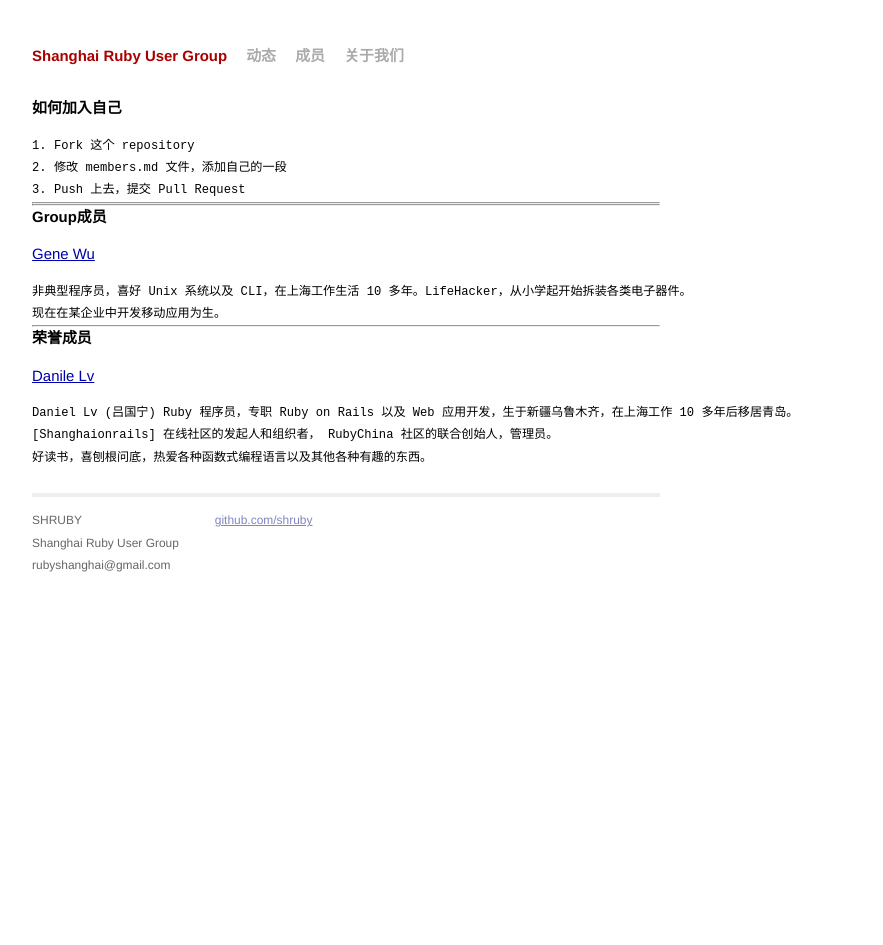
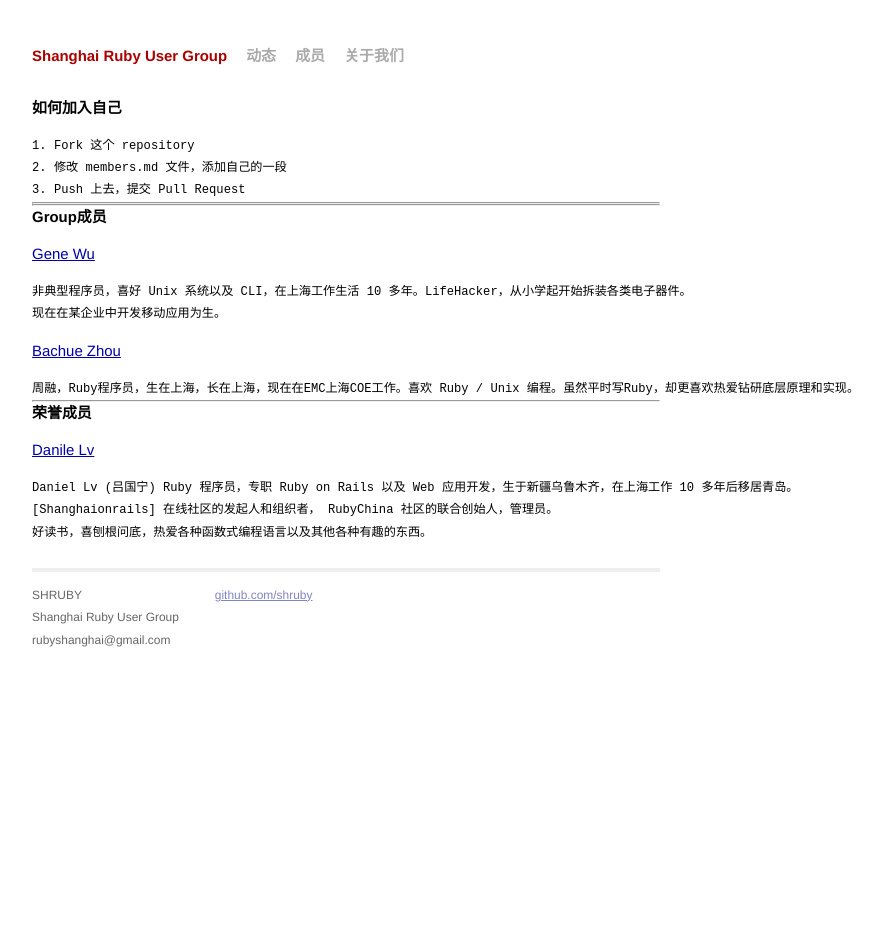
Before and after one commit to shruby/shruby.github.io, a Jekyll site: the page built from members.md, in a window 1280 px wide. Shown: the whole page, without its empty margins (294-1177 px from the left). Built offline with Jekyll 4.4.1, drawn with Linux system fonts in a browser that asks for light colours; Markdown is read by kramdown in place of the engine named in the settings.

Commit message:
add group member bachue

```diff
--- a/members.md
+++ b/members.md
@@ -19,6 +19,10 @@ title: Group Members
 	非典型程序员，喜好 Unix 系统以及 CLI，在上海工作生活 10 多年。LifeHacker，从小学起开始拆装各类电子器件。
 	现在在某企业中开发移动应用为生。
 
+[Bachue Zhou](https://github.com/bachue)
+
+    周融，Ruby程序员，生在上海，长在上海，现在在EMC上海COE工作。喜欢 Ruby / Unix 编程。虽然平时写Ruby，却更喜欢热爱钻研底层原理和实现。
+
 ----
 
 # 荣誉成员
```
